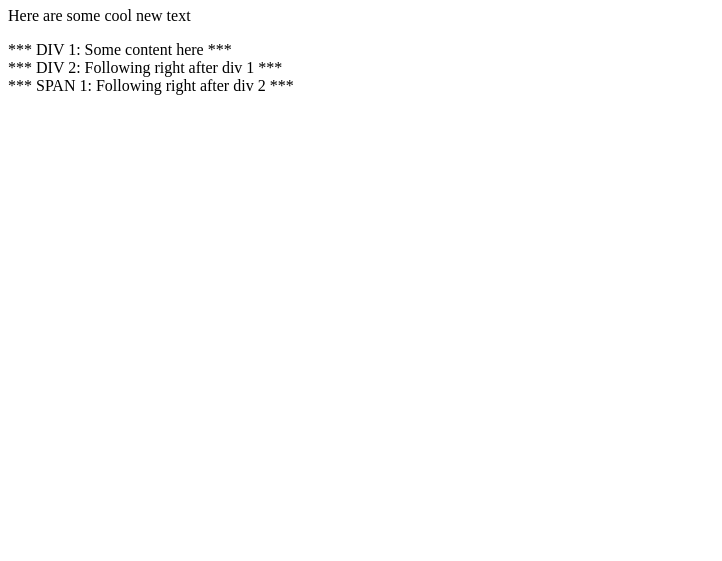
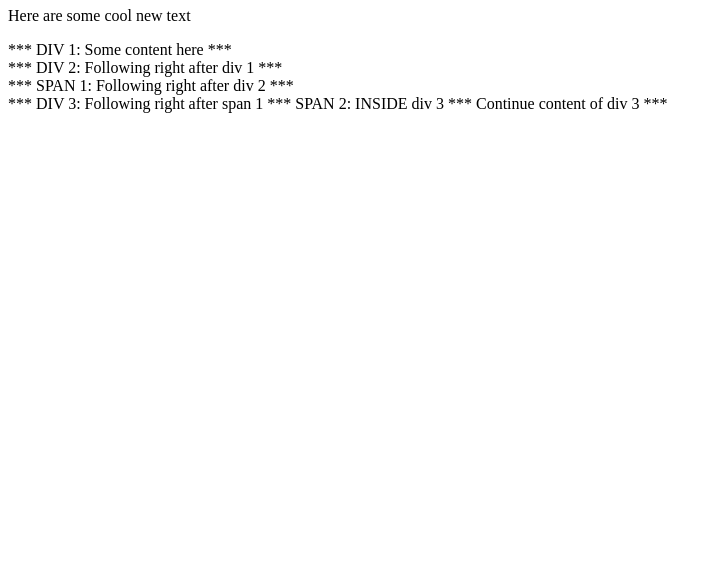
Before and after one commit to farukbabalolas/coursera-2024-1, a plain HTML site: page index.html in a window 1280 px wide. Shown: the part 239-800 px from the top of the page, without its empty margins (0-722 px from the left). Drawn offline with Linux system fonts and the light colour scheme.

Commit message:
Update index.html

```diff
--- a/index.html
+++ b/index.html
@@ -21,6 +21,9 @@
     <div>*** DIV 2: Following right after div 1 ***</div>
     <span>*** SPAN 1: Following right after div 2 ***</span>
     <div>
-
+        *** DIV 3: Following right after span 1
+        <span>*** SPAN 2: INSIDE div 3 ***</span>
+        Continue content of div 3 ***
+      </div>
 </body>
 </html>
```
